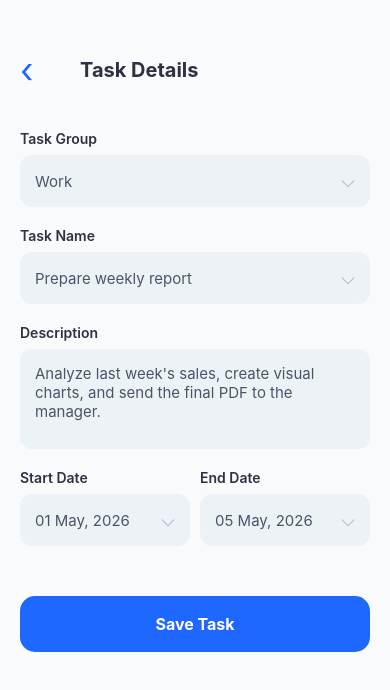
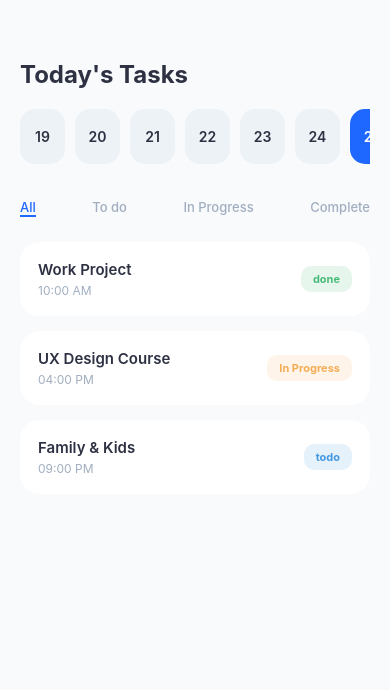
Before and after one commit to IHomov/LifeBalance, a React Native app: screen / in a window 390 px wide. Shown: the top 690 px of the page. Built offline with nearby package versions, Linux system fonts and the light colour scheme.

Commit message:
UI: added Today's Tasks screen with horizontal calendar

```diff
--- a/App.tsx
+++ b/App.tsx
@@ -2,14 +2,17 @@ import React from 'react';
 // import TitleScreen from './src/screens/TitleScreen';
 // import RegistrationScreen from './src/screens/RegistrationScreen';
 //  import HomeScreen from './src/screens/HomeScreen';
-import AddTaskScreen from './src/screens/AddTaskScreen';
+// import AddTaskScreen from './src/screens/AddTaskScreen';
+import TasksListScreen from './src/screens/TasksListScreen';
+
 
 
 const App = () => {
   // return <TitleScreen />;
   // return <RegistrationScreen />;
   // return <HomeScreen />;
-  return <AddTaskScreen/>
+  // return <AddTaskScreen/>;
+  return <TasksListScreen />;
 };
 
 export default App;
--- /dev/null
+++ b/src/components/TaskListItem.js
@@ -0,0 +1,35 @@
+import React from 'react';
+import { View, Text, StyleSheet } from 'react-native';
+import { COLORS } from '../constants/colors';
+
+const TaskListItem = ({ title, time, status, color }) => {
+  return (
+    <View style={styles.container}>
+      <View style={styles.textGroup}>
+        <Text style={styles.title}>{title}</Text>
+        <Text style={styles.time}>{time}</Text>
+      </View>
+      <View style={[styles.statusBadge, { backgroundColor: color + '20' }]}>
+        <Text style={[styles.statusText, { color: color }]}>{status}</Text>
+      </View>
+    </View>
+  );
+};
+
+const styles = StyleSheet.create({
+  container: {
+    backgroundColor: COLORS.white,
+    padding: 18,
+    borderRadius: 20,
+    flexDirection: 'row',
+    justifyContent: 'space-between',
+    alignItems: 'center',
+    marginBottom: 15,
+  },
+  title: { fontSize: 15, fontWeight: '600', color: COLORS.textMain },
+  time: { fontSize: 12, color: '#A0AEC0', marginTop: 4 },
+  statusBadge: { paddingHorizontal: 12, paddingVertical: 6, borderRadius: 10 },
+  statusText: { fontSize: 11, fontWeight: 'bold' }
+});
+
+export default TaskListItem;
--- /dev/null
+++ b/src/screens/TasksListScreen.js
@@ -0,0 +1,55 @@
+import React from 'react';
+import { View, Text, StyleSheet, ScrollView, TouchableOpacity } from 'react-native';
+import { COLORS } from '../constants/colors';
+import TaskListItem from '../components/TaskListItem';
+
+const TasksListScreen = () => {
+  const dates = [19, 20, 21, 22, 23, 24, 25];
+
+  return (
+    <View style={styles.container}>
+      <Text style={styles.headerTitle}>Today's Tasks</Text>
+
+
+      <ScrollView horizontal showsHorizontalScrollIndicator={false} style={styles.calendar}>
+        {dates.map((date) => (
+          <TouchableOpacity
+            key={date}
+            style={[styles.dateCard, date === 25 && styles.activeDateCard]}
+          >
+            <Text style={[styles.dateText, date === 25 && styles.activeDateText]}>{date}</Text>
+          </TouchableOpacity>
+        ))}
+      </ScrollView>
+
+      {/* Фільтри */}
+      <View style={styles.filters}>
+        <Text style={[styles.filterBtn, styles.activeFilter]}>All</Text>
+        <Text style={styles.filterBtn}>To do</Text>
+        <Text style={styles.filterBtn}>In Progress</Text>
+        <Text style={styles.filterBtn}>Complete</Text>
+      </View>
+
+      <ScrollView showsVerticalScrollIndicator={false}>
+        <TaskListItem title="Work Project" time="10:00 AM" status="done" color="#48BB78" />
+        <TaskListItem title="UX Design Course" time="04:00 PM" status="In Progress" color="#F6AD55" />
+        <TaskListItem title="Family & Kids" time="09:00 PM" status="todo" color="#4299E1" />
+      </ScrollView>
+    </View>
+  );
+};
+
+const styles = StyleSheet.create({
+  container: { flex: 1, backgroundColor: '#F8FAFC', padding: 20, paddingTop: 60 },
+  headerTitle: { fontSize: 24, fontWeight: 'bold', color: COLORS.textMain, marginBottom: 20 },
+  calendar: { flexDirection: 'row', marginBottom: 30, maxHeight: 60 },
+  dateCard: { width: 45, height: 55, justifyContent: 'center', alignItems: 'center', marginRight: 10, borderRadius: 15, backgroundColor: '#EDF2F7' },
+  activeDateCard: { backgroundColor: COLORS.primary },
+  dateText: { color: COLORS.textMain, fontWeight: '600' },
+  activeDateText: { color: COLORS.white },
+  filters: { flexDirection: 'row', justifyContent: 'space-between', marginBottom: 25 },
+  filterBtn: { color: '#A0AEC0', fontSize: 13, fontWeight: '500' },
+  activeFilter: { color: COLORS.primary, borderBottomWidth: 2, borderBottomColor: COLORS.primary }
+});
+
+export default TasksListScreen;
```
